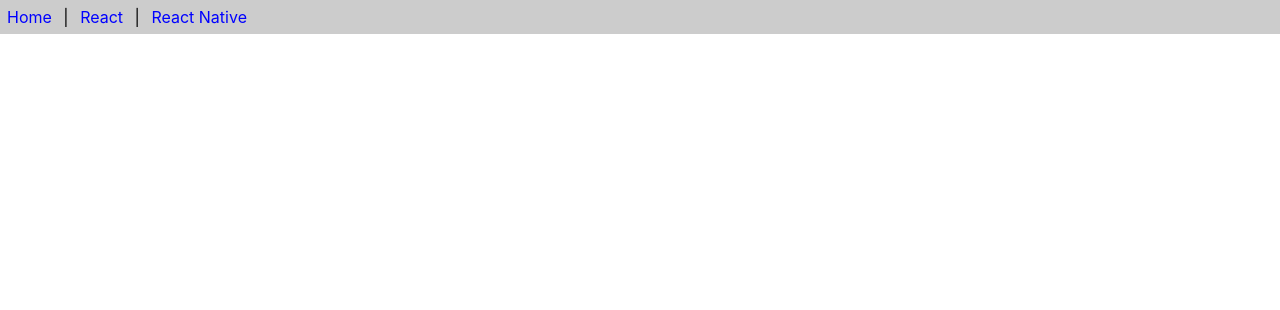
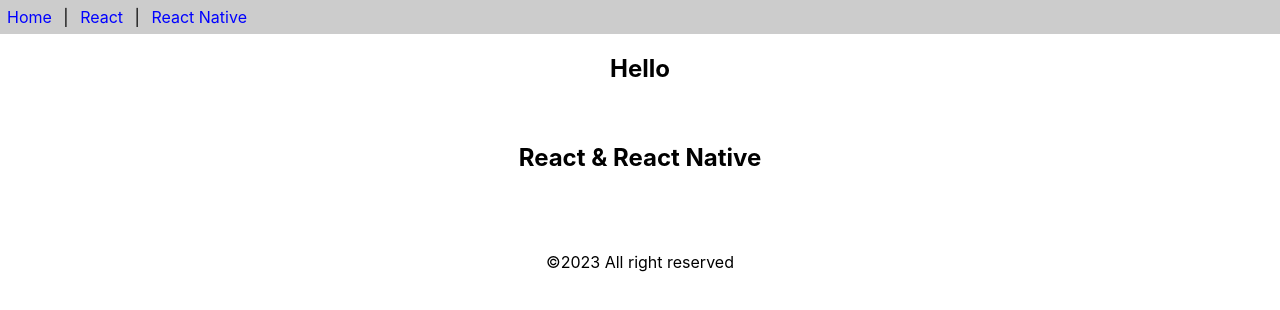
Before and after one commit to orcax7/app1, a React (Create React App) app: page / in a window 1280 px wide. Shown: the top 310 px of the page. Built offline with nearby package versions, Linux system fonts and the light colour scheme.

Commit message:
update
Content and Footer

```diff
--- a/src/App.js
+++ b/src/App.js
@@ -3,10 +3,13 @@ import logo from './logo.svg';
 // import './App.css';
 // import './style.css';
 import { Header } from './func-components';
+import { Content } from './func-components';
+import { Footer } from './func-components';
 
 function App() {
   return (
-    [<Header></Header>]
+    [<Header/>,<Content/>,<Footer/>]
+
   )
 }
 
--- a/src/func-components.js
+++ b/src/func-components.js
@@ -15,18 +15,21 @@ export function Header() {
         </div>
     )
 }
-// export function …………………….. {
-//     return (
-//         <div style={{textAlign: ……………………}}>
-//             <h2>…………………..............................................</h2>
-//             <br/><br/><br/>
-//         </div>
-//     )
-// }
-// export const Footer = () => {
-//     return (
-//         <div style={{textAlign: ………………….}}>
-//             &copy; {new Date().getFullYear()} ……………………………..
-//         </div>
-//     )
-// }
+export function Content() {
+    return (
+        <div style={{textAlign: 'center'}}>
+             <h2>Hello</h2>
+             <br/>
+             <h2>React & React Native</h2>
+             <br/><br/><br/>
+         </div>
+     )
+
+}
+export const Footer=()=>{
+    return(
+        <div style={{textAlign: 'center'}}>
+            &copy;{new Date().getFullYear()} All right reserved
+        </div>
+    )
+}
```
